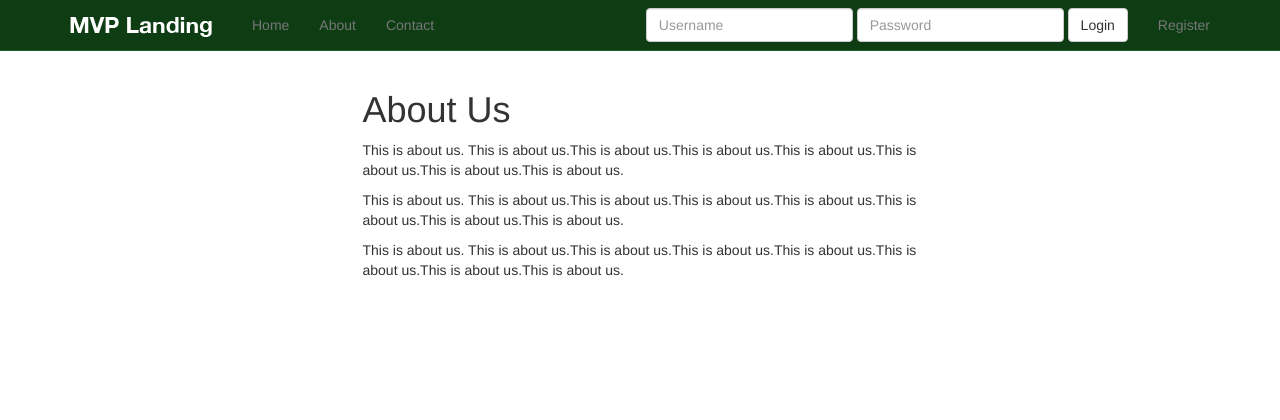
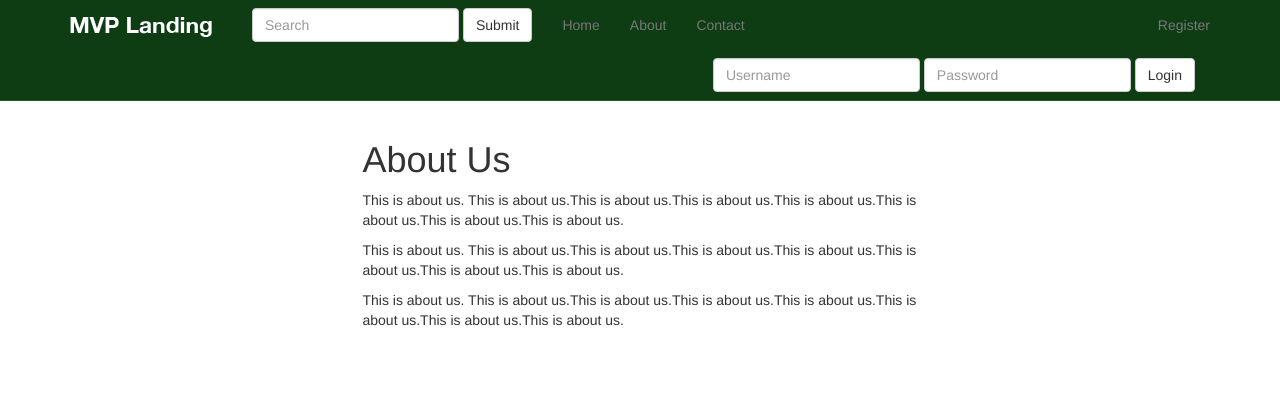
Before and after one commit to Belonias/ecommerce, a Django app: page /about/ in a window 1280 px wide. Shown: the top 420 px of the page. Run offline with Django 3.2, Linux system fonts and the light colour scheme; parts of the project's set-up code (start-up, migrations or seed data) failed here and were passed over; some libraries are stand-ins or nearby versions.

Commit message:
search with Q

```diff
--- a/templates/navbar.html
+++ b/templates/navbar.html
@@ -14,6 +14,13 @@
         </div>
         <div id="navbar" class="navbar-collapse collapse">
           <ul class="nav navbar-nav">
+
+            <form class="navbar-form navbar-left" method='GET' role="search" action='{% url 'products' %}'>
+              <div class='form-group'>
+                <input type="text" class="form-control" placeholder="Search" name='q'>
+              </div>
+              <button type="submit" class="btn btn-default">Submit</button>
+            </form>
             <li><a href="{% url 'home' %}">Home</a></li>
             <li><a href="{% url 'about' %}">About</a></li>
             <li><a href="{% url 'contact' %}">Contact</a></li>
```
Also changed, not shown: products/views.py (+9 -0 lines).
